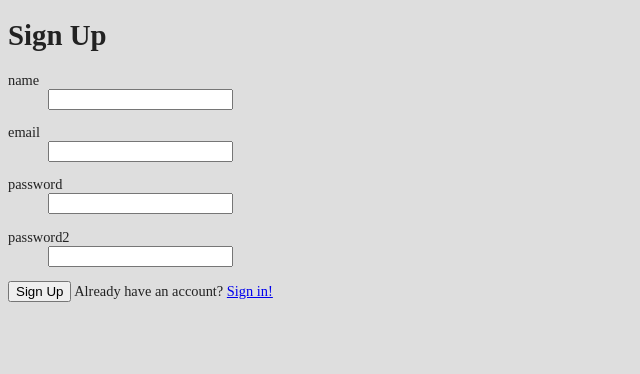
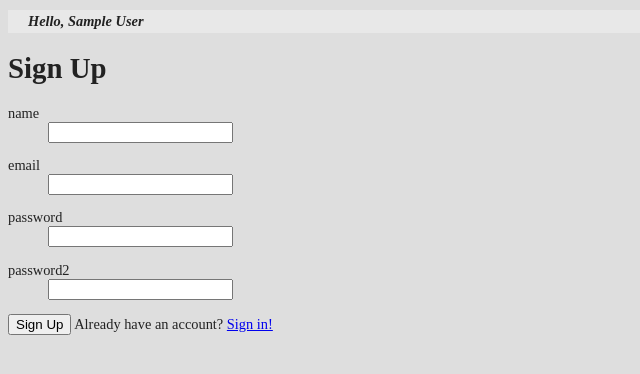
Before and after one commit to derfenix/wiin, a Flask app: template wiin/frontend/templates/registration.html in a window 1280 px wide. Shown: the top 374 px of the page, without its empty margins (0-640 px from the left). Run offline with Flask 2, Linux system fonts and the light colour scheme; the template is opened without the code that fills it: values that come from a table or form of the project are taken from there, others are empty; the visitor is signed in with stand-in values (Sample User, id 1); tables that the repository leaves empty hold one stand-in row (values such as "Sample post"); parts of the project's set-up code (start-up, migrations or seed data) failed here and were passed over; some libraries are stand-ins or nearby versions.

```diff
--- a/wiin/frontend/auth.py
+++ b/wiin/frontend/auth.py
@@ -36,6 +36,7 @@ class User(UserMixin):
             return None
 
         if not check_password(user.password, password):
+            print 1
             return None
 
         return User(user)
--- a/wiin/frontend/forms.py
+++ b/wiin/frontend/forms.py
@@ -31,6 +31,8 @@ class RegistrationForm(Form):
         if not rv:
             return False
 
-        if User.email_registred(self.email.data).first():
+        if User.email_registred(self.email.data):
+            print 2
             self.email.errors.append('Email already registred!')
             return False
+        return True
--- a/wiin/frontend/static/style.css
+++ b/wiin/frontend/static/style.css
@@ -2,3 +2,11 @@ body {
   background-color: #dedede;
   font-size: 90%;
   color: #222222; }
+
+header {
+  padding: 3px 20px;
+  margin: 10px 0;
+  background-color: #e8e8e8; }
+  header .username {
+    font-weight: bold;
+    font-style: italic; }
--- a/wiin/frontend/static/style.sass
+++ b/wiin/frontend/static/style.sass
@@ -1,4 +1,15 @@
+$bgcolor: #dedede
+
 body
-  background-color: #dedede
+  background-color: $bgcolor
   font-size: 90%
   color: #222
+
+
+header
+  padding: 3px 20px
+  margin: 10px 0
+  background-color: lighten($bgcolor, 4)
+  .username
+    font-weight: bold
+    font-style: italic
--- a/wiin/frontend/templates/base.html
+++ b/wiin/frontend/templates/base.html
@@ -12,13 +12,18 @@
         window.flash = new Flash();
         {% with messages = get_flashed_messages(1) %}
             {% if messages %}
-                    {% for cat, message in messages %}
-                        flash.insert('{{ message }}', '{{ cat }}');
-                    {% endfor %}
+                {% for cat, message in messages %}
+                    flash.insert('{{ message }}', '{{ cat }}');
+                {% endfor %}
             {% endif %}
         {% endwith %}
     });
 </script>
+<header>
+    {% if current_user %}
+        <span class="username">Hello, {{ current_user.name }}</span>
+    {% endif %}
+</header>
 
 {% block content %}{% endblock content %}
 
```
Also changed, not shown: wiin/frontend/views.py (+21 -3 lines), wiin/tools.py (+19 -3 lines), wiin/wiin_init_db.py (+12 -1 lines).
